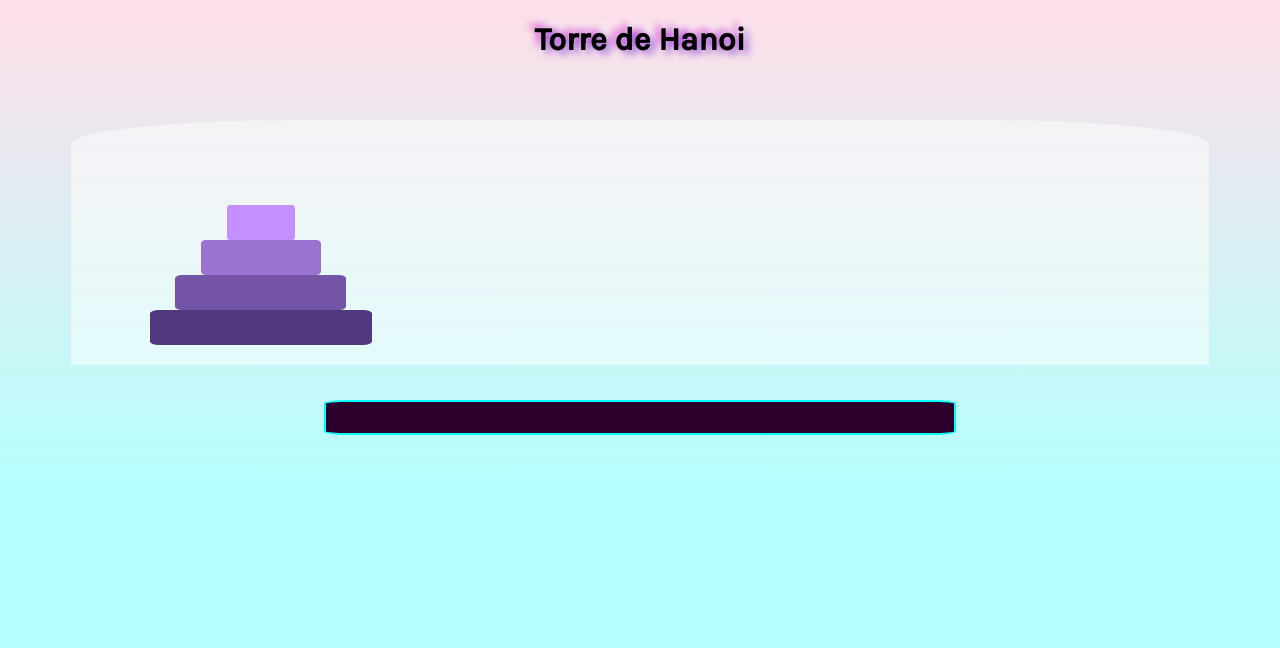
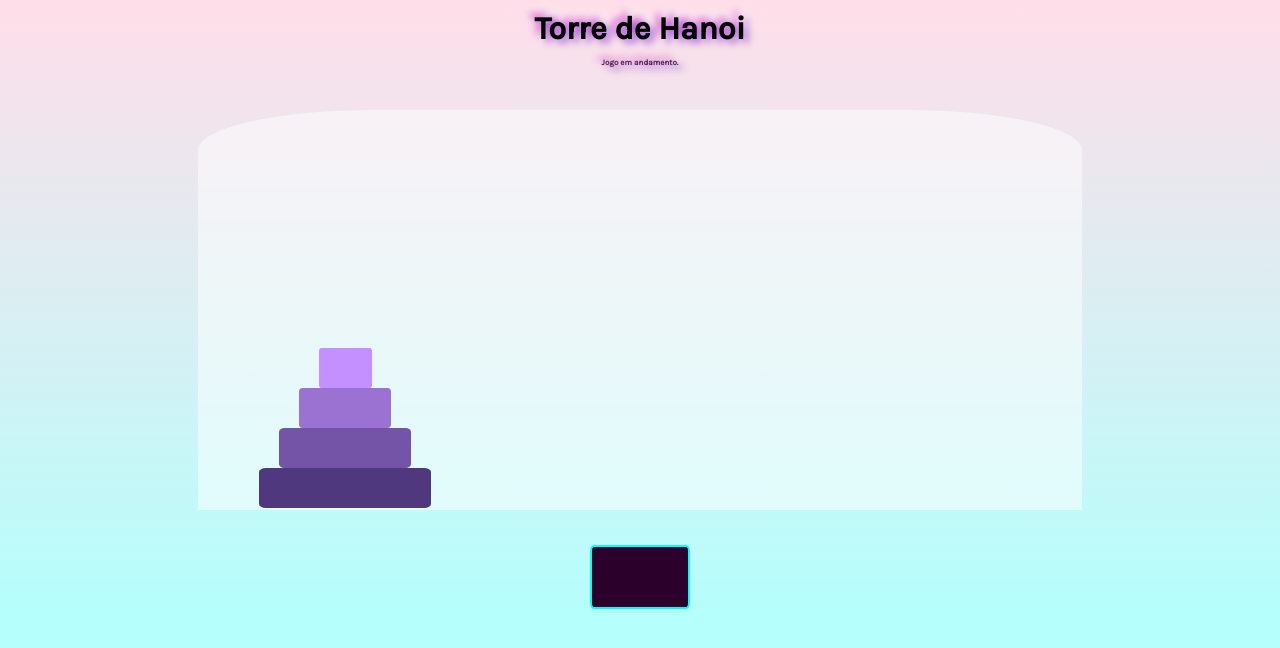
Before and after one commit to Kenzie-Academy-Brasil-Developers/entrega-torre-de-hanoi-sprint-5-brunotetzner, a plain HTML site: page index.html in a window 1280 px wide. Drawn offline with Linux system fonts and the light colour scheme.

Commit message:
Finalizado funçao de contador e condiçao de vitoria

```diff
--- a/script.js
+++ b/script.js
@@ -60,10 +60,10 @@ function clickState(e) {
             e.currentTarget.appendChild(firstBlock)
             firstClick = true
             counter += 1
-            //victoryMessage()
+            victoryMessage()
         } else {
             firstClick = true
-            //victoryMessage()
+            victoryMessage()
         }
     }
 }
@@ -78,7 +78,7 @@ for (i = 0; i < towers.length; i++) {
 
 // Criação e chamada da funçao para mensagem de vitória
 
-/* const victoryBox = document.querySelectorAll(".status_message h3")
+const victoryBox = document.querySelector(".status_message h3")
 victoryBox.innerText = "Jogo em andamento."
 console.log(victoryBox)
 
@@ -90,4 +90,4 @@ function victoryMessage() {
         victoryBox.innerText = `Jogo em andamento. \n Movimentos válidos: ${counter}`
         console.log(`Jogo em andamento. \n Movimentos válidos: ${counter}`)
     }
-} */
+}
--- a/style.css
+++ b/style.css
@@ -19,6 +19,7 @@ header {
     margin: auto;
 }
 
+
 main {
     display: flex;
     flex-direction: column;
@@ -33,6 +34,17 @@ main {
 
 .status_message {
     height: 40px;
+    display: flex;
+    flex-direction: column;
+    margin-bottom: 20px;
+}
+.status_message h3 {
+    text-align: center;
+    font-size: smaller;
+    color: rgb(95, 40, 95);
+    text-shadow: 5px 4px 7px rgba(98, 13, 206, 0.54),
+    -5px -4px 7px rgba(206, 0, 198, 0.57),
+    2px -5px 14px #EEFFFF;
 }
 
 #container {
@@ -88,13 +100,41 @@ main {
 #c490ff - Menor  */
 
 @media screen and (min-width: 600px) {
+    body {
+        overflow: auto;
+    }
+    header {
+        height: 40px;
+    }
+    header h1 {
+        margin-top: 10px;
+    }
+
+    .status_message h3 {
+        font-size: 8px;
+    }
     #container {
         flex-direction: row;
         justify-content: space-around;
+        width: 70%;
+        height: 50vh;
     }
 
     .container__tower {
         width: 30%;
+        height: 100%;
+        padding-bottom: 5px;
 
     }
+    .container__tower__bloco {
+        height: 5vh;
+    }
+
+    .buttons_reset {
+        width: 100px;
+        height: 8vh;
+    }
+    #buttons {
+        margin-bottom: 0px;
+    }
 }
```
